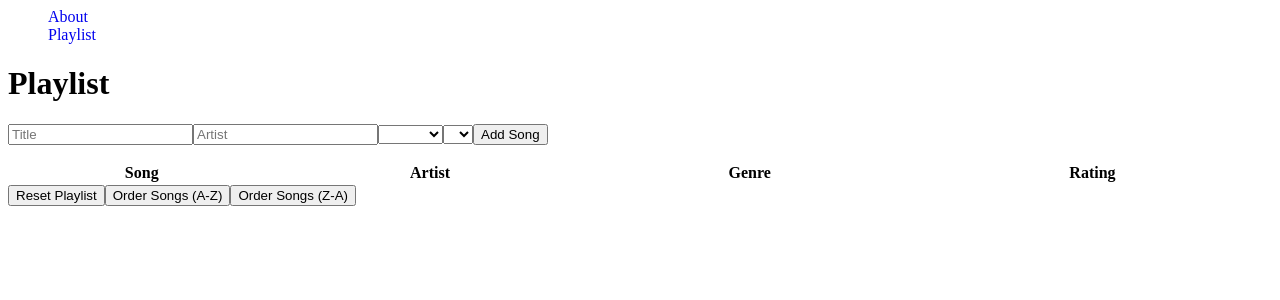
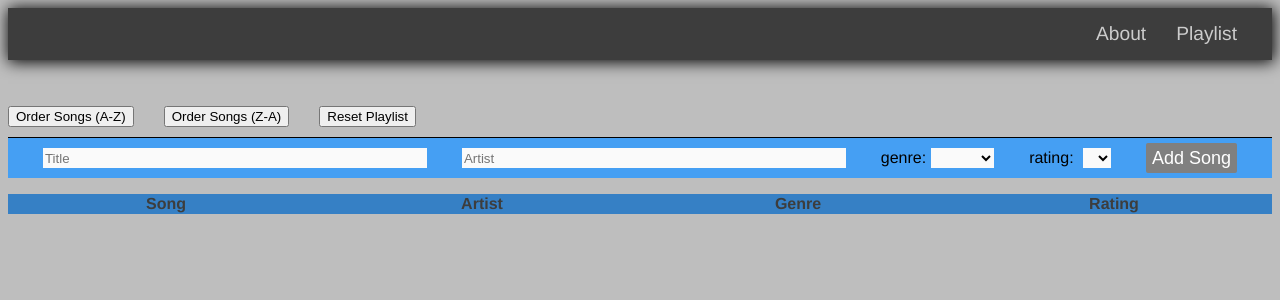
Before and after one commit to hwk246/SongSaver, a React (Create React App) app: page /playlist in a window 1280 px wide. Shown: the top 300 px of the page. Built offline with nearby package versions, Linux system fonts and the light colour scheme.

Commit message:
first styling

```diff
--- a/src/components/FunctionButtons.js
+++ b/src/components/FunctionButtons.js
@@ -7,16 +7,14 @@ import { useDispatch } from "react-redux";
 const FunctionButtons = () => {
   const dispatch = useDispatch();
   return (
-    <div>
-      <div className="functionButtons">
-        <button onClick={() => dispatch(resetAll())}>Reset Playlist</button>
+    <div className="functional-buttons">
       <button onClick={() => dispatch(orderBySongAZ())}>
         Order Songs (A-Z)
       </button>
       <button onClick={() => dispatch(orderBySongZA())}>
         Order Songs (Z-A)
       </button>
-      </div>
+      <button onClick={() => dispatch(resetAll())}>Reset Playlist</button>
     </div>
   );
 };
--- a/src/components/SongForm.js
+++ b/src/components/SongForm.js
@@ -24,7 +24,7 @@ function SongForm() {
   }
 
   return (
-    <div>
+    <div className="song-form">
       <form onSubmit={handleSubmit}>
         <input
           onChange={(e) => addToLocalState(e)}
@@ -38,12 +38,17 @@ function SongForm() {
           placeholder="Artist"
           name="artist"
         ></input>
+        <label>
+          genre:
           <select onChange={addToLocalState} name="genre">
             <option placeholder="genre"></option>
             <option value="jazz">Jazz</option>
             <option value="pop">Pop</option>
             <option value="classic">Classic</option>
           </select>
+        </label>
+        <label>
+          rating:{" "}
           <select onChange={addToLocalState} name="rating">
             <option></option>
             <option>1</option>
@@ -52,6 +57,7 @@ function SongForm() {
             <option>4</option>
             <option>5</option>
           </select>
+        </label>
         <button type="submit">Add Song</button>
       </form>
     </div>
--- a/src/components/SongList.js
+++ b/src/components/SongList.js
@@ -3,7 +3,7 @@ import { useSelector } from "react-redux";
 function SongList() {
   const songTitles = useSelector((state) => state.reduxSong.songs);
   return songTitles.map((song, index) => (
-    <tr key={index}>
+    <tr className="table-body" key={index}>
       <td>{song.title}</td>
       <td>{song.artist}</td>
       <td>{song.genre}</td>
--- a/src/components/SongOverview.js
+++ b/src/components/SongOverview.js
@@ -5,7 +5,7 @@ import SongList from "./SongList";
 function SongOverview() {
   return (
     <div>
-      <h1>Playlist</h1>
+      <FunctionButtons />
       <SongForm />
       <table style={{ width: "100%" }}>
         <thead>
@@ -20,7 +20,6 @@ function SongOverview() {
           <SongList />
         </tbody>
       </table>
-      <FunctionButtons />
     </div>
   );
 }
--- a/src/index.js
+++ b/src/index.js
@@ -2,6 +2,7 @@ import ReactDOM from "react-dom/client";
 import App from "./App";
 import { store } from "./redux/store";
 import { Provider } from "react-redux";
+import "./styles/style.css";
 
 const root = ReactDOM.createRoot(document.getElementById("root"));
 root.render(
--- /dev/null
+++ b/src/styles/style.css
@@ -0,0 +1,83 @@
+body {
+  background: #bebebe;
+  font-family: "Franklin Gothic Medium", "Arial Narrow", Arial, sans-serif;
+}
+
+nav {
+  background: #3d3d3d;
+  box-shadow: 1px 1px 15px 1px #000000;
+  margin: auto;
+}
+nav ul {
+  margin-right: 20px;
+  display: flex;
+  justify-content: right;
+}
+nav ul li {
+  padding: 15px;
+  color: #cccccc;
+  font-size: 1.2em;
+}
+nav ul li:hover {
+  transform: scale(1.1);
+}
+
+.functional-buttons {
+  display: flex;
+  justify-content: left;
+}
+.functional-buttons button {
+  margin-right: 30px;
+  margin-top: 30px;
+  margin-bottom: 10px;
+  cursor: pointer;
+}
+
+.song-form form {
+  background: #459ff3;
+  height: 40px;
+  border-top: 1px solid black;
+  display: flex;
+  flex-direction: row;
+  justify-content: space-evenly;
+  align-items: center;
+}
+.song-form form input,
+.song-form form select {
+  height: 20px;
+  background: #fafafa;
+  border: none;
+}
+.song-form form input {
+  width: 30vw;
+}
+.song-form form label select {
+  margin-left: 5px;
+}
+.song-form form button {
+  background: #808080;
+  color: #ffffff;
+  border: none;
+  border-radius: 2px;
+  height: 30px;
+  font-size: 18px;
+}
+
+table {
+  background: #3680c5;
+  border-collapse: collapse;
+}
+table thead {
+  color: #3d3d3d;
+}
+table thead tr th {
+  width: 25%;
+}
+table tbody {
+  color: #fafafa;
+  text-align: center;
+}
+
+tr td {
+  border-top: 2px solid #bebebe;
+}/*# sourceMappingURL=style.css.map */
--- /dev/null
+++ b/src/styles/style.scss
@@ -0,0 +1,99 @@
+$backgrounColor: #bebebe;
+$navigationColr: #3d3d3d;
+$navtekst: #cccccc;
+$formBackground: #459ff3;
+$inputBackground: #fafafa;
+$headTextColor: #3d3d3d;
+
+body {
+  background: $backgrounColor;
+  font-family: "Franklin Gothic Medium", "Arial Narrow", Arial, sans-serif;
+}
+
+nav {
+  background: $navigationColr;
+  box-shadow: 1px 1px 15px 1px #000000;
+  margin: auto;
+  & ul {
+    margin-right: 20px;
+    display: flex;
+    justify-content: right;
+    & li {
+      padding: 15px;
+      color: $navtekst;
+      font-size: 1.2em;
+      &:hover {
+        transform: scale(1.1);
+      }
+    }
+  }
+}
+
+.functional-buttons {
+  display: flex;
+  justify-content: left;
+  & button {
+    margin-right: 30px;
+    margin-top: 30px;
+    margin-bottom: 10px;
+
+    cursor: pointer;
+  }
+}
+
+.song-form {
+  & form {
+    background: $formBackground;
+    height: 40px;
+    border-top: 1px solid black;
+    display: flex;
+    flex-direction: row;
+    justify-content: space-evenly;
+    align-items: center;
+
+    & input,
+    select {
+      height: 20px;
+      background: $inputBackground;
+      border: none;
+    }
+
+    & input {
+      width: 30vw;
+    }
+    & label {
+      & select {
+        margin-left: 5px;
+      }
+    }
+    & button {
+      background: #808080;
+      color: #ffffff;
+      border: none;
+      border-radius: 2px;
+      height: 30px;
+      font-size: 18px;
+    }
+  }
+}
+
+table {
+  background: #3680c5;
+  border-collapse: collapse;
+
+  & thead {
+    color: $headTextColor;
+
+    & tr th {
+      width: 25%;
+    }
+  }
+  & tbody {
+    color: #fafafa;
+    text-align: center;
+  }
+}
+
+tr td {
+  border-top: 2px solid #bebebe;
+}
```
Also changed, not shown: 1 other file (tests, documents, lock files or other folders). Lines whose indentation alone changed are shown as unchanged.
